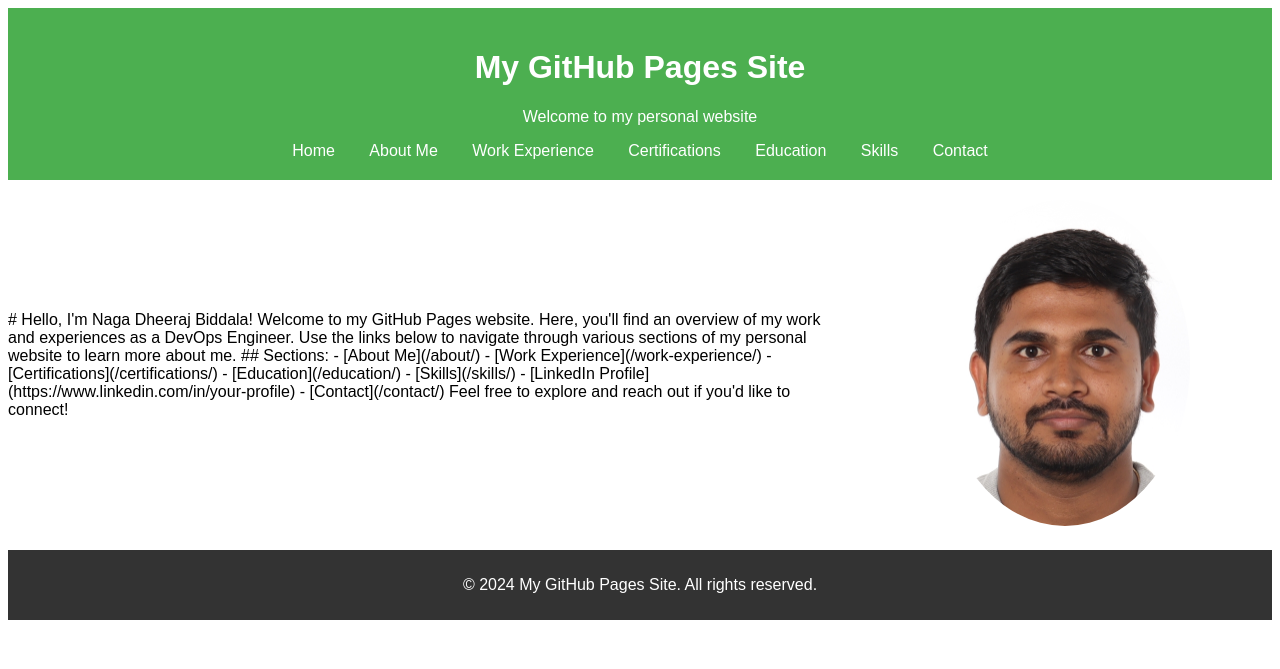
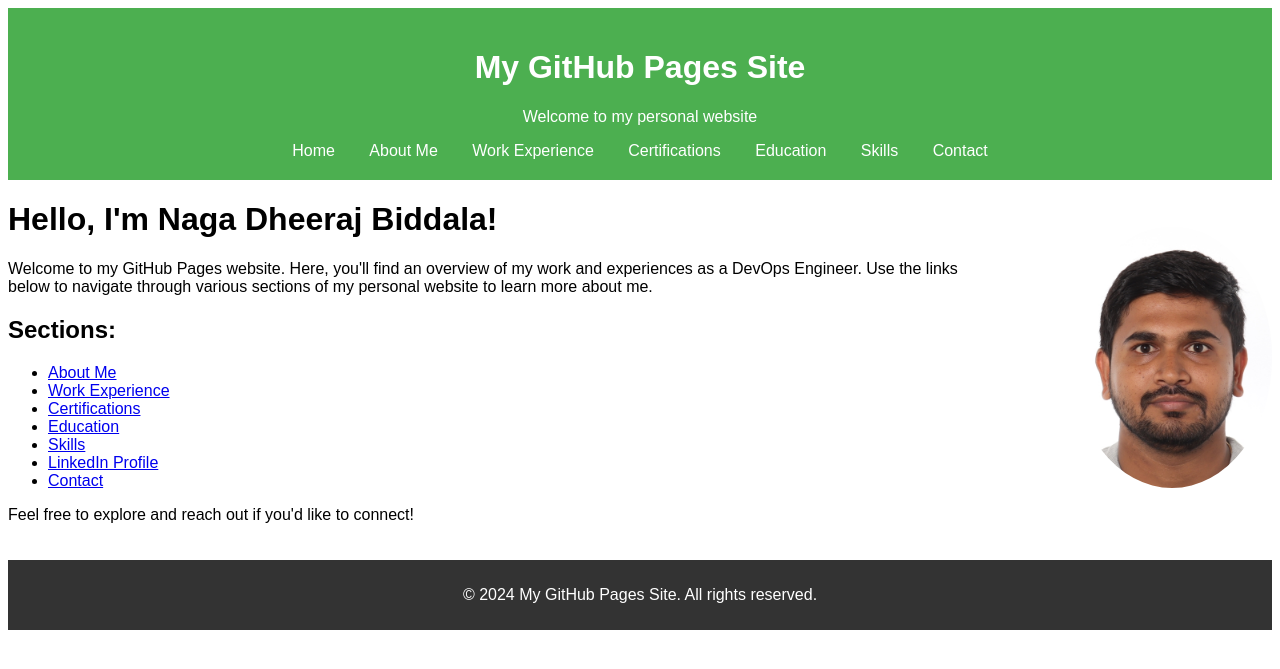
Before and after one commit to nagadheerajb/nagadheerajbiddala.github.io, a Jekyll site: the page built from index.md, in a window 1280 px wide. Shown: the top 669 px of the page. Built offline with Jekyll 4.4.1, drawn with Linux system fonts in a browser that asks for light colours; our own code applies the rules of GitHub Pages for plain Markdown files.

Commit message:
initial commit

```diff
--- a/index.md
+++ b/index.md
@@ -1,24 +1,25 @@
-<div style="display: flex; align-items: center; margin-top: 20px;">
-    <!-- Left side: Text content -->
+<div style="display: flex; justify-content: space-between; align-items: center;">
+    <!-- Left: Profile description -->
     <div style="flex: 1; padding-right: 20px;">
-        # Hello, I'm Naga Dheeraj Biddala!
+        <h1>Hello, I'm Naga Dheeraj Biddala!</h1>
+        <p>Welcome to my GitHub Pages website. Here, you'll find an overview of my work and experiences as a DevOps Engineer. Use the links below to navigate through various sections of my personal website to learn more about me.</p>
 
-        Welcome to my GitHub Pages website. Here, you'll find an overview of my work and experiences as a DevOps Engineer. Use the links below to navigate through various sections of my personal website to learn more about me.
+        <h2>Sections:</h2>
+        <ul>
+            <li><a href="/about/">About Me</a></li>
+            <li><a href="/work-experience/">Work Experience</a></li>
+            <li><a href="/certifications/">Certifications</a></li>
+            <li><a href="/education/">Education</a></li>
+            <li><a href="/skills/">Skills</a></li>
+            <li><a href="https://www.linkedin.com/in/your-profile" target="_blank">LinkedIn Profile</a></li>
+            <li><a href="/contact/">Contact</a></li>
+        </ul>
 
-        ## Sections:
-        - [About Me](/about/)
-        - [Work Experience](/work-experience/)
-        - [Certifications](/certifications/)
-        - [Education](/education/)
-        - [Skills](/skills/)
-        - [LinkedIn Profile](https://www.linkedin.com/in/your-profile)
-        - [Contact](/contact/)
-
-        Feel free to explore and reach out if you'd like to connect!
+        <p>Feel free to explore and reach out if you'd like to connect!</p>
     </div>
 
-    <!-- Right side: Profile picture -->
-    <div style="flex: 0.5; text-align: center;">
-        <img src="/assets/images/profile.jpg" alt="Profile Picture" width="250" style="border-radius: 50%;">
+    <!-- Right: Profile picture -->
+    <div style="flex: 0.3; text-align: right;">
+        <img src="/assets/images/profile.jpg" alt="Profile Picture" width="200" style="border-radius: 50%;">
     </div>
 </div>
```
